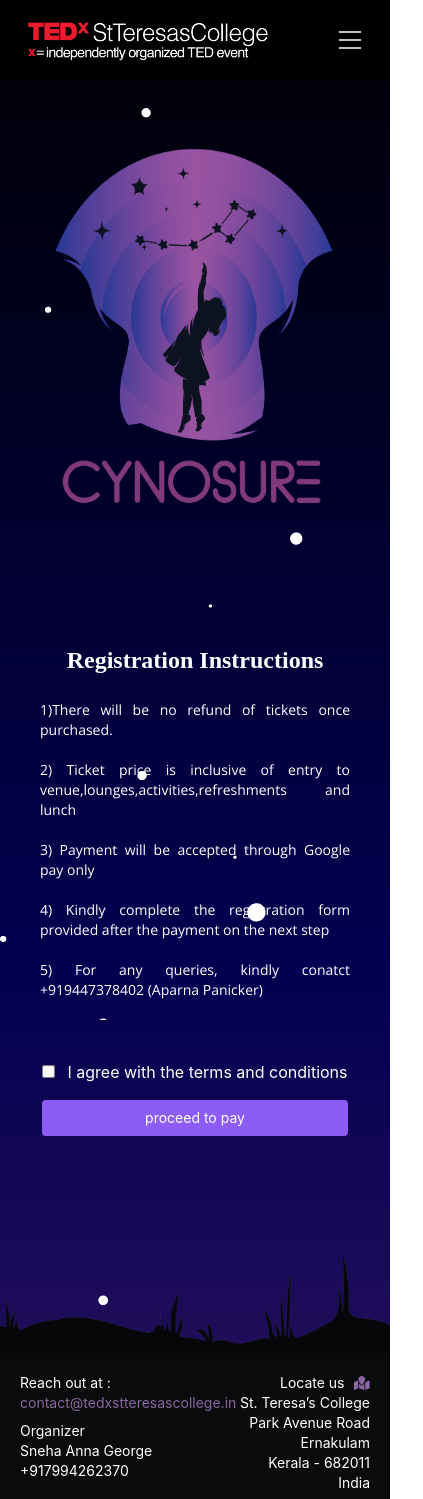
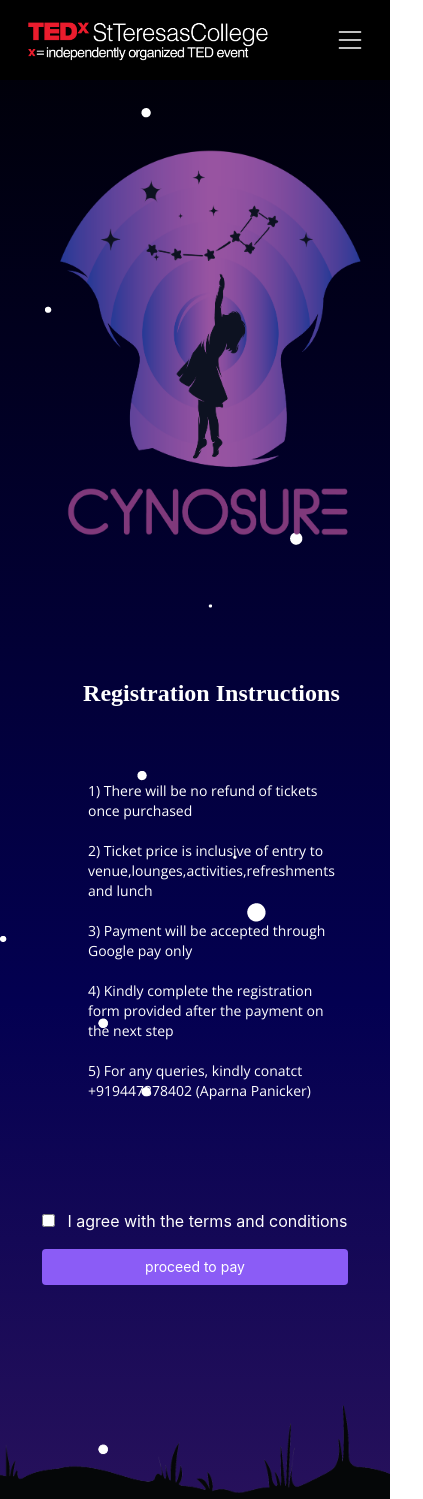
Before and after one commit to TEDxStTeresasCollege-Website/Web-App, a Next.js app: page /register in a window 390 px wide. Shown: the top 1499 px of the page, 423 px wide, since content can reach past the window. Built offline with nearby package versions, Linux system fonts and the light colour scheme; a web font is replaced by a local one.

Commit message:
glitches changes,size rectified

```diff
--- a/pages/cynosure.js
+++ b/pages/cynosure.js
@@ -181,7 +181,7 @@ const cynosure = () => {
             {/* Performer LineUp */}
             <div className="px-5 bg-white-dots w-full md:w-4/5 lg:w-5/6 mx-auto">
                 <h1 className="serif text-4xl md:text-5xl lg:text-6xl my-20 font-bold text-center hover:underline">Performers Line Up</h1>
-                <div className="w-4/5 mx-auto"><Slide images={cynoSlider} /></div>
+                <div className="w-full md:w-4/5 mx-auto"><Slide images={cynoSlider} /></div>
                 <div className="py-10 flex justify-center">
                     <Link href='/register'>
                         <button className="bg-purple-500 hover:bg-purple-700 text-white py-2 px-4 rounded text-sm lg:text-lg">
@@ -204,7 +204,7 @@ const cynosure = () => {
                     draggable
                     pauseOnHover
                 />
-                <div className="w-full mt-20 text-sm lg:text-lg xl:text-xl">
+                <div className="w-full mt-20 text-tiny lg:text-lg xl:text-xl">
                     <div className="bg-white-dots md:hidden"><img src="/mobile/FooterGirl.png" width="1081" height="1453" /></div>
                     <div className="bg-white-dots hidden md:block"><img src="/web/cynosureFooter.png" width="2673" height="1615" /></div>
                     <div className="p-5 lg:px-10 w-full bg-footer-black md:bg-footer-black-1">
--- a/pages/index.js
+++ b/pages/index.js
@@ -98,8 +98,8 @@ export default function Home() {
             <div className=" bg-gray-800 rounded-lg m-2 bg-opacity-60 flex justify-center items-center flex-col h-full p-20">
               <h2 className="text-2xl font-bold mb-2 serif">Up Next ...</h2>
               <div className="pt-4">
-                <p className="text-xl text-ted-red">Cochym</p>
-                <a href="/cochym" className="text-sm hover:underline text-blue-400">Read More</a>
+                <p className="text-xl text-ted-red">Cynosure</p>
+                <a href="/cynosure" className="text-sm hover:underline text-blue-400">Read More</a>
               </div>
             </div>
             <div className="bg-gray-800 p-6 rounded-lg m-2 bg-opacity-60 py-16">
--- a/pages/qr.js
+++ b/pages/qr.js
@@ -62,8 +62,12 @@ const register = () => {
 
 
             <h1 className="serif text-2xl md:text-3xl lg:text-4xl mt-20 font-bold text-center">Payment Instructions</h1>
-            <h3 className="text-sm md:text-xl sans text-justify p-12">1)Kindly scan the QR code given below for ticket payment to Rachel Reji<br /><br />2) The rate per ticket is 1500/-, iclusive of entry to venue,lounges, activities,refreshments and lunch<br /><br />3) When making payment <b>please mention the full name of the attendee in the GPay description</b><br /><br />4) after making payment, please take a <b>screenshot clearly showing the amount,description and transaction ID.</b>This will be used as proof of payment in the registration form.<br /><br />5) Kindly complete the registration form provided after payment on the next step.<br /><br /> 6) Incomplete GPay registrations will not be refunded<br /><br /></h3>
-            <img src="/qr_code.jpeg" width="25%"/>
+            <h3 className="w-full md:w-4/5 lg:w-2/3 text-sm md:text-xl sans text-left p-12">1) Kindly scan the QR code given below for ticket payment to Rachel Reji
+            <br /><br />2) The rate per ticket is 1500/-,inclusive of entry to venue,lounges, activities,refreshments and lunch
+            <br /><br />3) When making payment <b>please mention the full name of the attendee in the GPay description</b>
+            <br /><br />4) After making payment,please take a <b>screenshot clearly showing the amount,description and transaction ID.</b>This will be used as proof of payment in the registration form.
+                <br /><br />5) Kindly complete the registration form provided after payment on the next step.<br /><br /> 6) Incomplete GPay registrations will not be refunded<br /><br /></h3>
+            <img className="w-1/2 lg:w-1/4" src="/qr.jpeg" width="50%"/>
 
 
 
@@ -88,7 +92,7 @@ const register = () => {
                     draggable
                     pauseOnHover
                 />
-                <div className="w-full mt-20 text-sm lg:text-lg xl:text-xl">
+                <div className="w-full mt-20 text-tiny lg:text-lg xl:text-xl">
                     <div className="bg-white-dots md:hidden"><img src="/register/grassMobile.png" width="1920" height="477" /></div>
                     <div className="bg-white-dots hidden md:block"><img src="/register/grass.png" width="2672" height="502" /></div>
                     <div className="p-5 lg:px-10 w-full bg-footer-black md:bg-footer-black-1">
--- a/pages/register.js
+++ b/pages/register.js
@@ -96,24 +96,12 @@ const register = () => {
             Registration Instructions
           </h1>
           <br></br>{" "}
-          <h3 className="text-sm text-justify md:text-xl sans">
-            1)There will be no refund of tickets once purchased.
-            <br />
-            <br />
-            2) Ticket price is inclusive of entry to
-            venue,lounges,activities,refreshments and lunch
-            <br />
-            <br />
-            3) Payment will be accepted through Google pay only
-            <br />
-            <br />
-            4) Kindly complete the registration form provided after the payment
-            on the next step
-            <br />
-            <br />
-            5) For any queries, kindly conatct +919447378402 (Aparna Panicker)
-            <br />
-            <br />
+          <h3 className="w-full md:w-5/5 lg:w-7/7 text-sm md:text-xl sans text-left p-12">
+            1) There will be no refund of tickets once purchased <br /><br />
+            2) Ticket price is inclusive of entry to venue,lounges,activities,refreshments and lunch <br /> <br />
+            3) Payment will be accepted through Google pay only<br /><br />
+            4) Kindly complete the registration form provided after the payment on the next step  <br />  <br />
+            5) For any queries, kindly conatct +919447378402 (Aparna Panicker)<br /><br />
           </h3>
         </div>
       </div>
@@ -152,7 +140,7 @@ const register = () => {
           draggable
           pauseOnHover
         />
-        <div className="w-full mt-20 text-sm lg:text-lg xl:text-xl">
+        <div className="w-full mt-20 text-tiny lg:text-lg xl:text-xl">
           <div className="bg-white-dots md:hidden">
             <img src="/register/grassMobile.png" width="1920" height="477" />
           </div>
--- a/tailwind.config.js
+++ b/tailwind.config.js
@@ -5,6 +5,9 @@ module.exports = {
   darkMode: false, // or 'media' or 'class'
   theme: {
     extend: {
+      fontSize:{
+        'tiny':'0.74rem'
+      },
       zIndex: {
         '-1': '-1',
         '-10': '-10',
```
Also changed, not shown: public/qr.jpeg (added).
